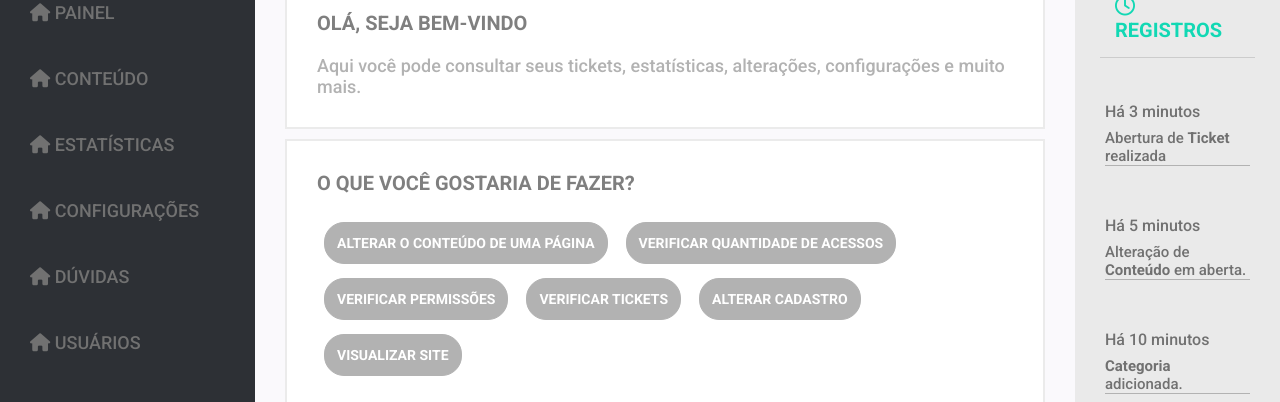
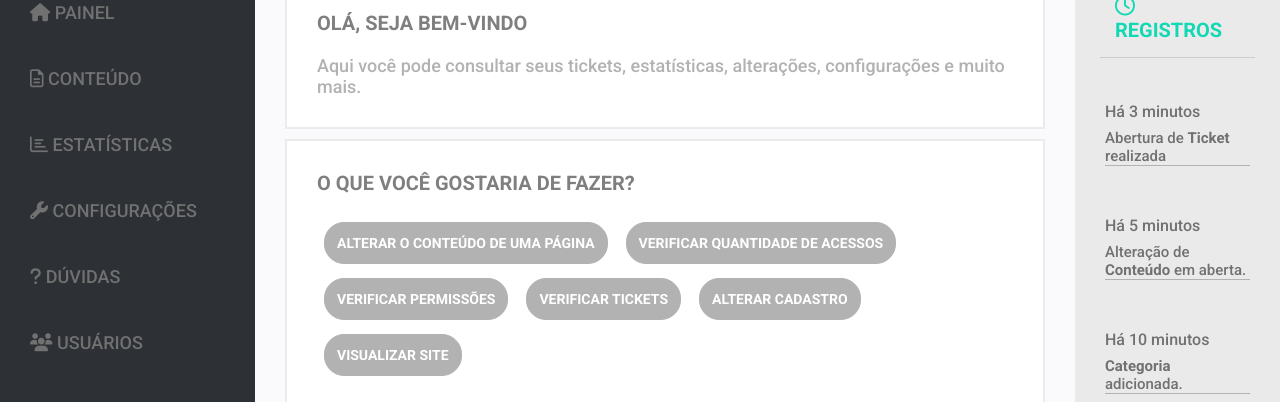
Before and after one commit to laura-fg/Dashboard-Web.code, a plain HTML site: page index.html in a window 1280 px wide. Shown: the part 141-543 px from the top of the page. Drawn offline with nearby package versions, Linux system fonts and the light colour scheme.

Commit message:
alterações de icones e inclusão de readme

```diff
--- a/index.html
+++ b/index.html
@@ -15,11 +15,11 @@
     	<div class="menu">
     		<ul>
     			<li><i class="fas fa-home"></i> <a href=""> PAINEL</a></li>
-    			<li><i class="fas fa-home"></i> <a href=""> CONTEÚDO</a></li>
-    			<li><i class="fas fa-home"></i> <a href=""> ESTATÍSTICAS</a></li>
-    			<li><i class="fas fa-home"></i> <a href=""> CONFIGURAÇÕES</a></li>
-    			<li><i class="fas fa-home"></i> <a href=""> DÚVIDAS</a></li>
-    			<li><i class="fas fa-home"></i> <a href=""> USUÁRIOS</a></li>
+    			<li><i class="far fa-file-alt"></i> <a href=""> CONTEÚDO</a></li>
+    			<li><i class="far fa-chart-bar"></i> <a href=""> ESTATÍSTICAS</a></li>
+    			<li><i class="fas fa-wrench"></i> <a href=""> CONFIGURAÇÕES</a></li>
+    			<li><i class="fas fa-question"></i> <a href=""> DÚVIDAS</a></li>
+    			<li><i class="fas fa-users"></i> <a href=""> USUÁRIOS</a></li>
     		</ul> <!-- FECHAMENTO LISTA MENU -->
     	</div>
     </div><!--FECHAMENTO SIDEBAR -->
```
Also changed, not shown: 1 other file.
